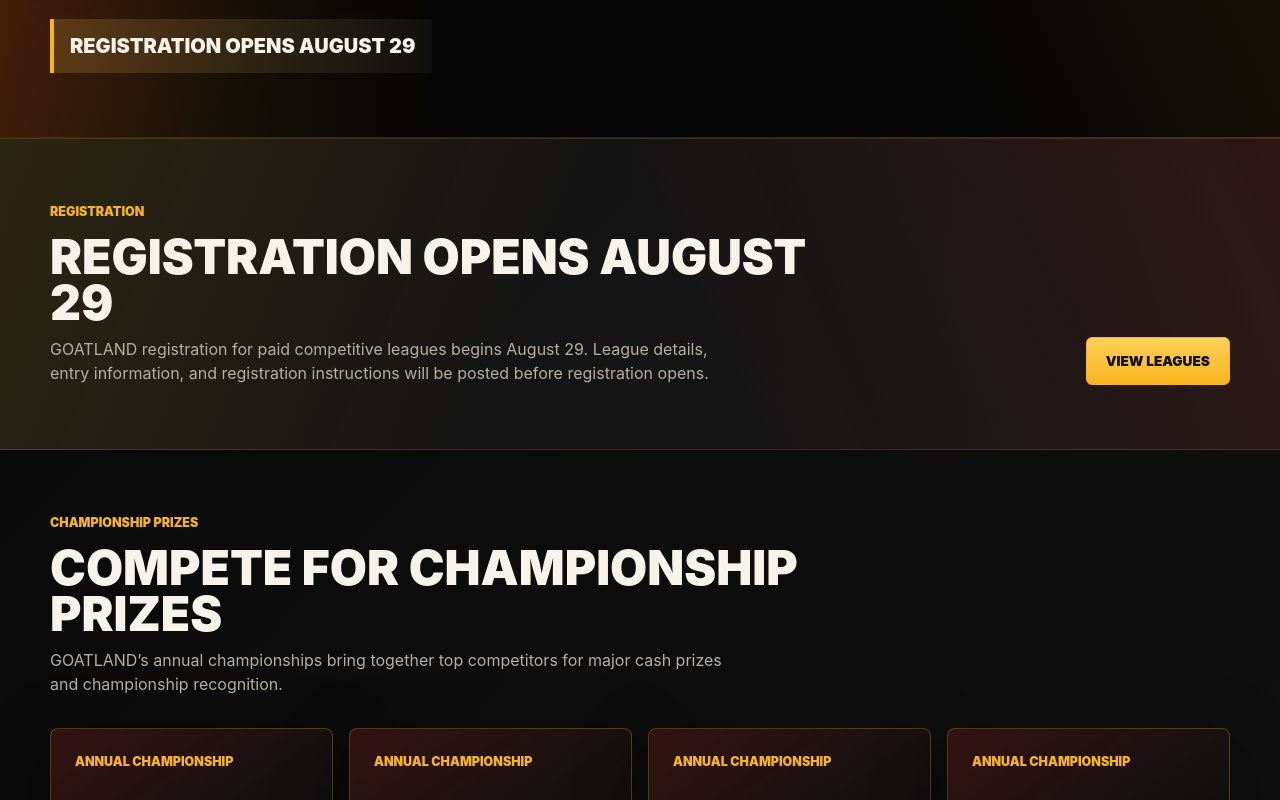
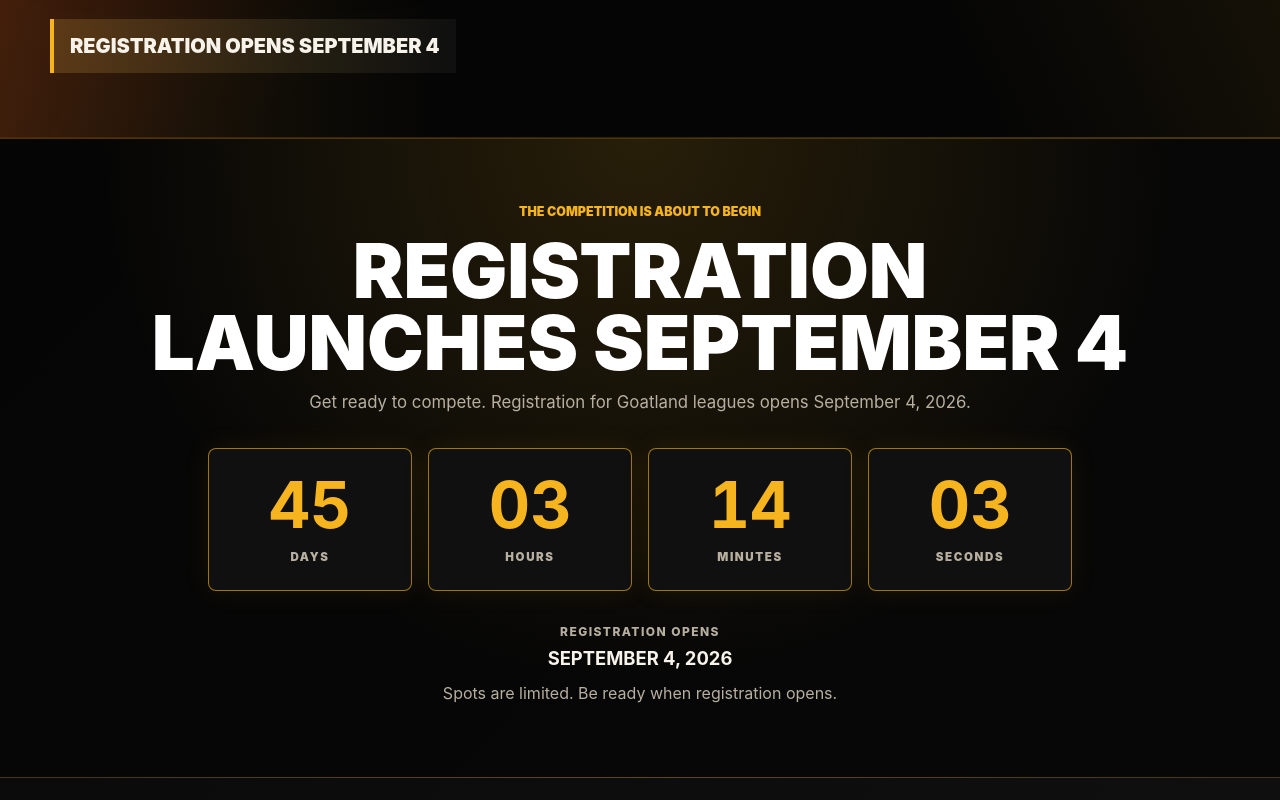
Before and after one commit to guess01325/goatland-website, a React (Vite) app: page / in a window 1280 px wide. Shown: the part 900-1700 px from the top of the page. Built offline with nearby package versions, Linux system fonts and the light colour scheme.

Commit message:
Update registration launch and Tier 2 price

```diff
--- /dev/null
+++ b/src/components/RegistrationLaunchCountdown.tsx
@@ -0,0 +1,79 @@
+import { useEffect, useState } from 'react';
+
+const registrationLaunchTime = Date.UTC(2026, 8, 4, 4, 0, 0);
+
+type TimeRemaining = {
+  days: number;
+  hours: number;
+  minutes: number;
+  seconds: number;
+  hasLaunched: boolean;
+};
+
+function getTimeRemaining(): TimeRemaining {
+  const remainingMilliseconds = Math.max(0, registrationLaunchTime - Date.now());
+  const totalSeconds = Math.ceil(remainingMilliseconds / 1000);
+
+  return {
+    days: Math.floor(totalSeconds / 86_400),
+    hours: Math.floor((totalSeconds % 86_400) / 3_600),
+    minutes: Math.floor((totalSeconds % 3_600) / 60),
+    seconds: totalSeconds % 60,
+    hasLaunched: remainingMilliseconds === 0,
+  };
+}
+
+const timerUnits: { key: keyof Omit<TimeRemaining, 'hasLaunched'>; label: string }[] = [
+  { key: 'days', label: 'Days' },
+  { key: 'hours', label: 'Hours' },
+  { key: 'minutes', label: 'Minutes' },
+  { key: 'seconds', label: 'Seconds' },
+];
+
+export function RegistrationLaunchCountdown() {
+  const [timeRemaining, setTimeRemaining] = useState(getTimeRemaining);
+
+  useEffect(() => {
+    if (timeRemaining.hasLaunched) {
+      return undefined;
+    }
+
+    const intervalId = window.setInterval(() => {
+      setTimeRemaining(getTimeRemaining());
+    }, 1000);
+
+    return () => window.clearInterval(intervalId);
+  }, [timeRemaining.hasLaunched]);
+
+  return (
+    <section className="section home-section registration-countdown" id="registration-announcement">
+      <div className="container registration-countdown__inner">
+        <p className="eyebrow">The Competition Is About to Begin</p>
+        <h2 aria-live="polite">
+          {timeRemaining.hasLaunched ? (
+            'Registration Is Open'
+          ) : (
+            <>Registration<br />Launches September 4</>
+          )}
+        </h2>
+        <p className="registration-countdown__intro">
+          Get ready to compete. Registration for Goatland leagues opens September 4, 2026.
+        </p>
+
+        <div className="registration-countdown__timer" role="timer" aria-label="Time until registration opens">
+          {timerUnits.map(({ key, label }) => (
+            <div className="registration-countdown__unit" key={key}>
+              <strong>{String(timeRemaining[key]).padStart(2, '0')}</strong>
+              <span>{label}</span>
+            </div>
+          ))}
+        </div>
+
+        <div className="registration-countdown__details">
+          <p><span>Registration Opens</span><strong>September 4, 2026</strong></p>
+          <p>Spots are limited. Be ready when registration opens.</p>
+        </div>
+      </div>
+    </section>
+  );
+}
--- a/src/data/registration.ts
+++ b/src/data/registration.ts
@@ -1,8 +1,8 @@
 export const registrationAnnouncement = {
-  opensLabel: 'Registration Opens August 29',
+  opensLabel: 'Registration Opens September 4',
   heroBody:
     'Paid competitive leagues are coming to GOATLAND. Full registration details will be available when registration opens.',
   sectionBody:
-    'GOATLAND registration for paid competitive leagues begins August 29. League details, entry information, and registration instructions will be posted before registration opens.',
+    'GOATLAND registration for paid competitive leagues begins September 4. League details, entry information, and registration instructions will be posted before registration opens.',
   informationPath: '/leagues',
 };
--- a/src/pages/HomePage.tsx
+++ b/src/pages/HomePage.tsx
@@ -1,5 +1,6 @@
 import { Link } from 'react-router-dom';
 import logo from '../../references/GOATLAND_Logo.png';
+import { RegistrationLaunchCountdown } from '../components/RegistrationLaunchCountdown';
 import { SectionHeading } from '../components/SectionHeading';
 import { supportedGames as gameList } from '../data/games';
 import { registrationAnnouncement } from '../data/registration';
@@ -101,18 +102,7 @@
         </div>
       </section>
 
-      <section className="section home-section registration-section" id="registration-announcement">
-        <div className="container registration-section__inner">
-          <SectionHeading
-            eyebrow="Registration"
-            title={registrationAnnouncement.opensLabel}
-            description={registrationAnnouncement.sectionBody}
-          />
-          <Link className="button-link" to={registrationAnnouncement.informationPath}>
-            View Leagues
-          </Link>
-        </div>
-      </section>
+      <RegistrationLaunchCountdown />
 
       <section className="section home-section home-prize-section">
         <div className="container">
--- a/src/pages/LeaguesPage.tsx
+++ b/src/pages/LeaguesPage.tsx
@@ -36,7 +36,7 @@
     id: 'standard-tier-2',
     name: 'Tier 2',
     supportedGames: ['Madden', 'College Football', 'NBA 2K', 'Call of Duty'],
-    entryFee: '$250',
+    entryFee: '$200',
     championPrize: '$1,500',
     playoffPayouts: [
       { position: '1st', payout: '$200' },
--- a/src/styles.css
+++ b/src/styles.css
@@ -508,6 +508,96 @@
   margin-bottom: 0;
 }
 
+.registration-countdown {
+  position: relative;
+  overflow: hidden;
+  border-block: 1px solid var(--color-border);
+  background:
+    radial-gradient(circle at 50% 0%, rgba(246, 181, 30, 0.14), transparent 60%),
+    rgba(5, 5, 5, 0.72);
+}
+
+.registration-countdown__inner {
+  position: relative;
+  text-align: center;
+}
+
+.registration-countdown__inner h2 {
+  margin-inline: auto;
+  color: var(--color-white);
+  font-size: clamp(2.25rem, 6vw, 4.75rem);
+}
+
+.registration-countdown__intro {
+  max-width: 42rem;
+  margin: 0 auto var(--space-6);
+  font-size: 1.05rem;
+}
+
+.registration-countdown__timer {
+  display: grid;
+  max-width: 54rem;
+  margin-inline: auto;
+  grid-template-columns: repeat(4, 1fr);
+  gap: var(--space-4);
+}
+
+.registration-countdown__unit {
+  display: grid;
+  min-width: 0;
+  padding: var(--space-5) var(--space-3);
+  border: 1px solid var(--color-border-strong);
+  border-radius: var(--radius-md);
+  background: var(--color-surface);
+  box-shadow: 0 0 28px rgba(246, 181, 30, 0.08);
+}
+
+.registration-countdown__unit strong {
+  color: var(--color-gold);
+  font-size: clamp(2rem, 5vw, 4rem);
+  line-height: 1;
+  font-variant-numeric: tabular-nums;
+}
+
+.registration-countdown__unit span,
+.registration-countdown__details span,
+.registration-countdown__details strong {
+  text-transform: uppercase;
+}
+
+.registration-countdown__unit span {
+  margin-top: var(--space-3);
+  color: var(--color-muted);
+  font-size: 0.72rem;
+  font-weight: 900;
+  letter-spacing: 0.14em;
+}
+
+.registration-countdown__details {
+  margin-top: var(--space-6);
+}
+
+.registration-countdown__details p {
+  margin-bottom: var(--space-2);
+}
+
+.registration-countdown__details p:first-child {
+  display: grid;
+  gap: var(--space-1);
+}
+
+.registration-countdown__details span {
+  color: var(--color-muted);
+  font-size: 0.75rem;
+  font-weight: 850;
+  letter-spacing: 0.12em;
+}
+
+.registration-countdown__details strong {
+  color: var(--color-text);
+  font-size: 1.15rem;
+}
+
 .section-heading {
   max-width: 760px;
   margin-bottom: var(--space-6);
@@ -2446,6 +2536,15 @@
     width: 100%;
     max-width: none;
     margin-top: var(--space-4);
+  }
+
+  .registration-countdown__timer {
+    grid-template-columns: repeat(2, minmax(0, 1fr));
+    gap: var(--space-3);
+  }
+
+  .registration-countdown__unit {
+    padding: var(--space-4) var(--space-2);
   }
 
   h1 {
```
